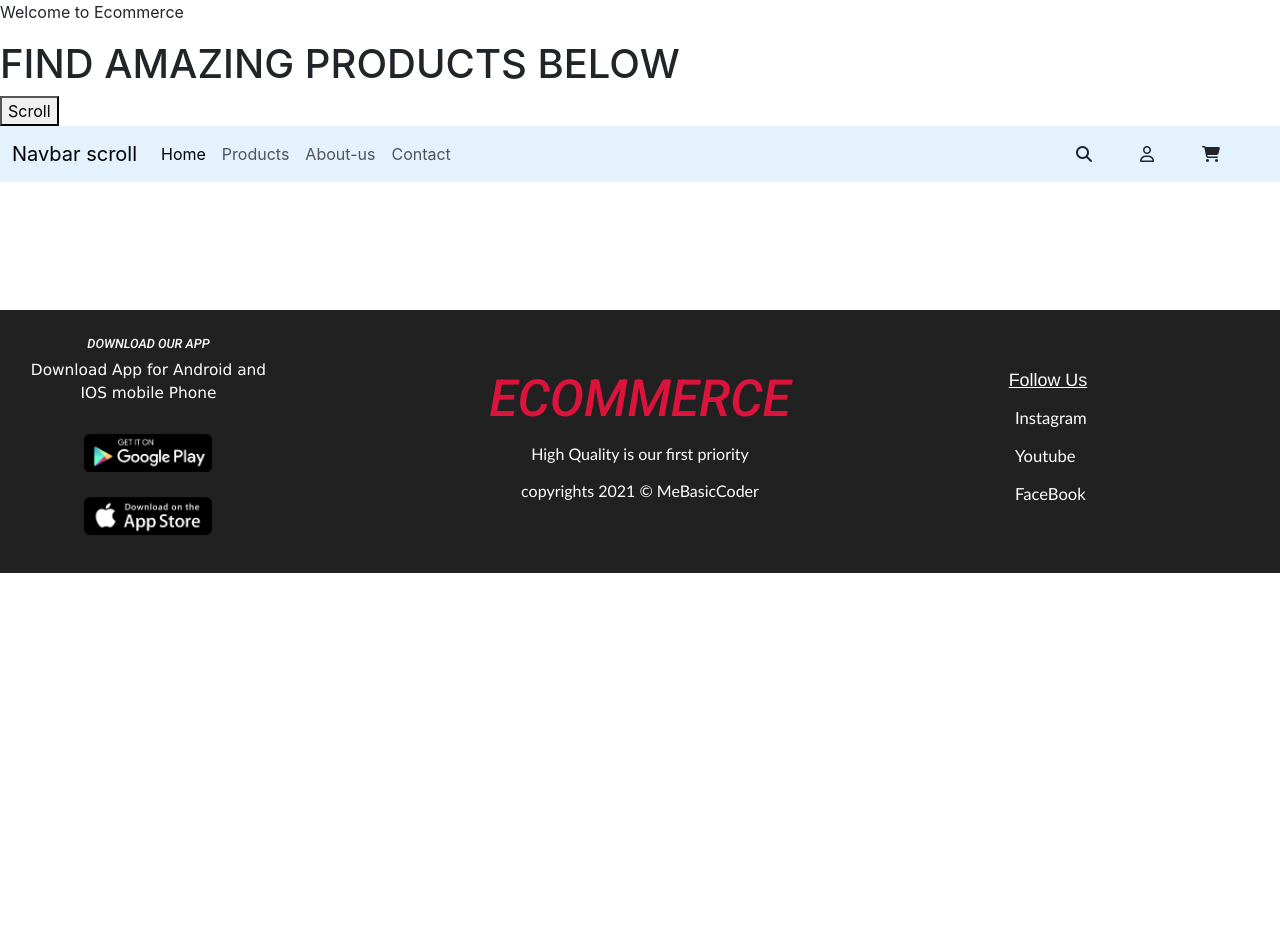
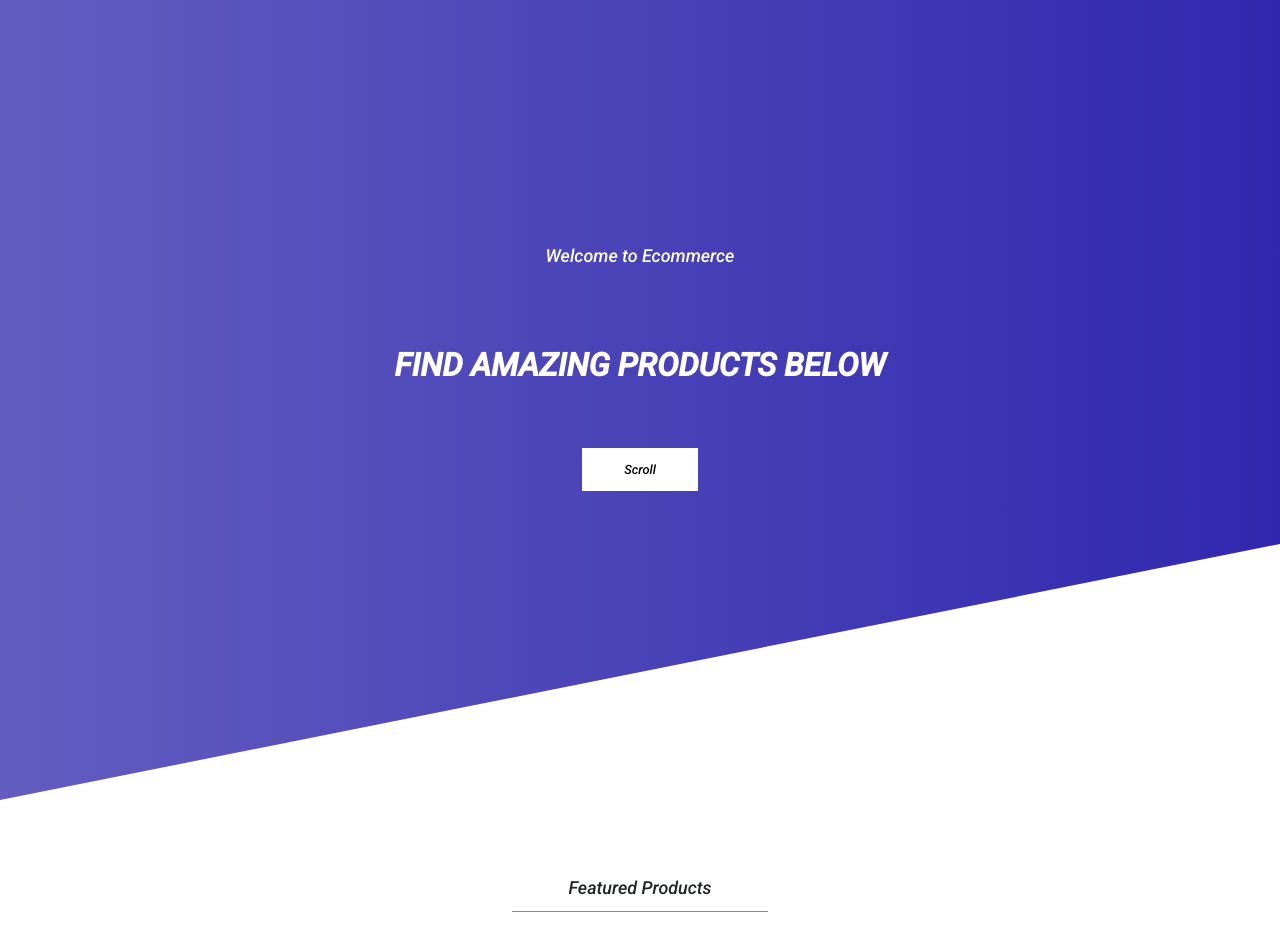
Before and after one commit to rahulphatangare01/E-comm-Frontend-, a React (Create React App) app: page / in a window 1280 px wide. Shown: the top 952 px of the page. Before the commit the page ends 800 px from the top, so only its background shows below. Built offline with nearby package versions, Linux system fonts and the light colour scheme.

Commit message:
home section created

```diff
--- a/src/components/Layout/home/Home.css
+++ b/src/components/Layout/home/Home.css
@@ -0,0 +1,58 @@
+.banner{
+    background-image: linear-gradient(to right, #635dc0, #3027ae);
+    height: 100vmin;
+    display: flex;
+    flex-direction: column;
+    text-align: center;
+    align-items: center;
+    justify-content: center;
+    color: white;
+}
+
+.banner > h1{
+    margin: 5vmax;
+    font: 600 2.5vmax "Roboto";
+}
+
+.banner > p {
+    font: 300 1.4vmax "Roboto" ;
+}
+
+.banner > a > button{
+    margin-bottom: 5vmax;
+    cursor: pointer;
+    background-color: white;
+    border: 1px solid white;
+    border-radius: 0;
+    padding: 1vmax;
+    transition: all 0.5s;
+    width: 9vmax;
+    font: 500 1vmax "Roboto";
+}
+
+.banner > a > button:hover{
+    background-color: rgba(225, 255, 255, 0);
+    color: white;
+}
+
+.banner::after{
+    content: "";
+    width: 100vw;
+    height: 100vmin;
+    background-color: #ffffff;
+    position:absolute;
+    top: 0%;
+    left: 0;
+    clip-path: polygon(100% 68%, 0% 100%, 100% 100%);
+    max-width: 100%;
+}
+
+.homeHeading{
+    text-align: center;
+    font-family: Roboto;
+    font-size: 1.4vmax;
+    border-bottom: 1px solid rgba(21, 21, 21, 0.5);
+    width: 20vmax;
+    padding: 1vmax;
+    margin: 5vmax auto;
+}
--- a/src/components/Layout/home/Home.js
+++ b/src/components/Layout/home/Home.js
@@ -1,7 +1,14 @@
 import React from "react";
-import './Home.css'
+import './Home.css';
+import Product from "../product/Product";
 const Home =()=>{
 
+    const product = {
+        name:'Blue Tshirt',
+        images:[{url:'https://i.ibb.co/DRST11n/1.webp'}],
+        price:'$300',
+        _id:"rahul"
+    }
     return(
         <>
             <div className="banner">
@@ -13,6 +20,12 @@ const Home =()=>{
             </a>
 
             </div>
+
+            <h2 className="homeHeading">Featured Products</h2>
+            <div className="container" id="container">
+            <Product  Product= {product}  />
+
+            </div>
         </>
     )
 
--- /dev/null
+++ b/src/components/Layout/product/Product.js
@@ -0,0 +1,7 @@
+import react from 'react'
+
+
+const Product = () =>{
+
+}
+export default Product;
```
